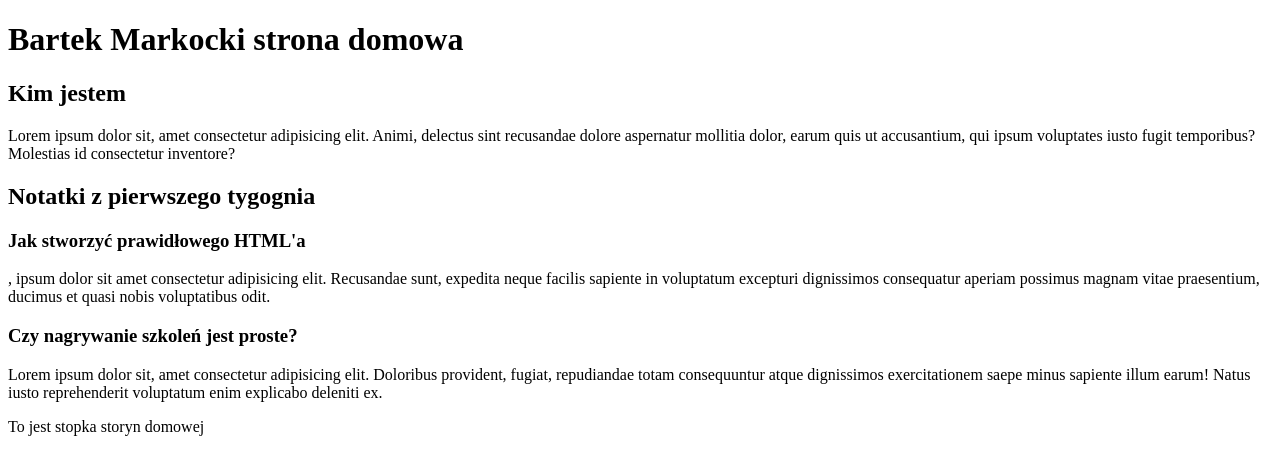
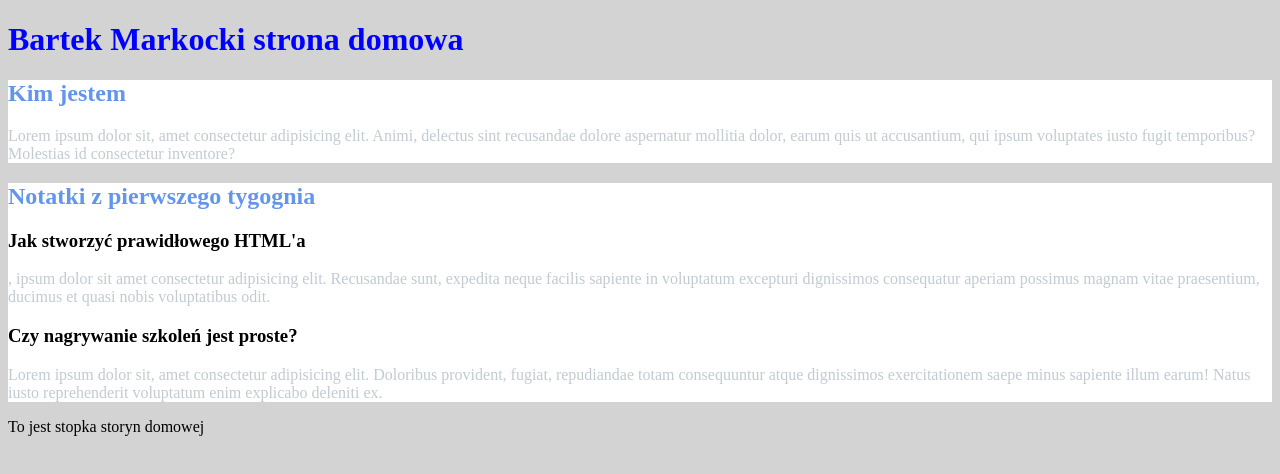
Before and after one commit to kvvpl/homepage, a plain HTML site: page index.html in a window 1280 px wide. Drawn offline with Linux system fonts and the light colour scheme.

Commit message:
tydzien1 - css

```diff
--- a/index.html
+++ b/index.html
@@ -5,6 +5,7 @@
     <meta charset="UTF-8">
     <meta name="viewport" content="width=device-width, initial-scale=1.0">
     <title>Document</title>
+    <link href="style.css" rel="stylesheet" type="text/css">
 </head>
 
 <body>
--- /dev/null
+++ b/style.css
@@ -0,0 +1,15 @@
+body{
+    background: lightgray;
+}
+section{
+    background: white;
+}
+h1 {
+    color: blue;
+}
+p{
+    color:#c1cbd1;
+}
+h2{
+    color: cornflowerblue;
+}
```
